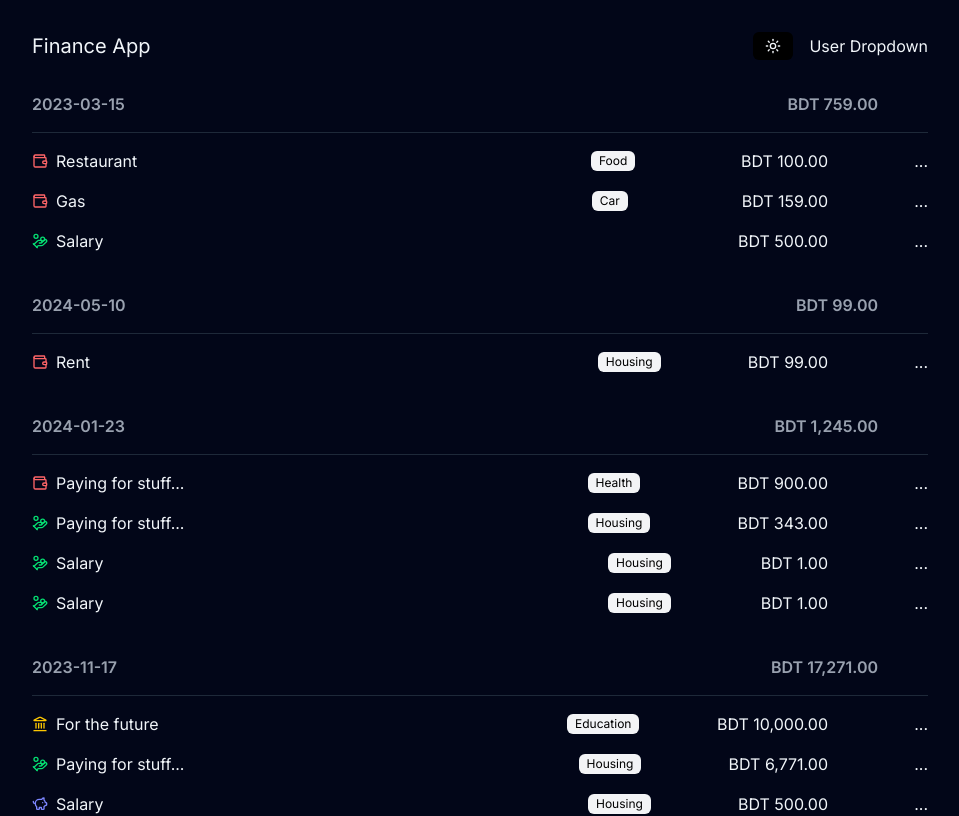
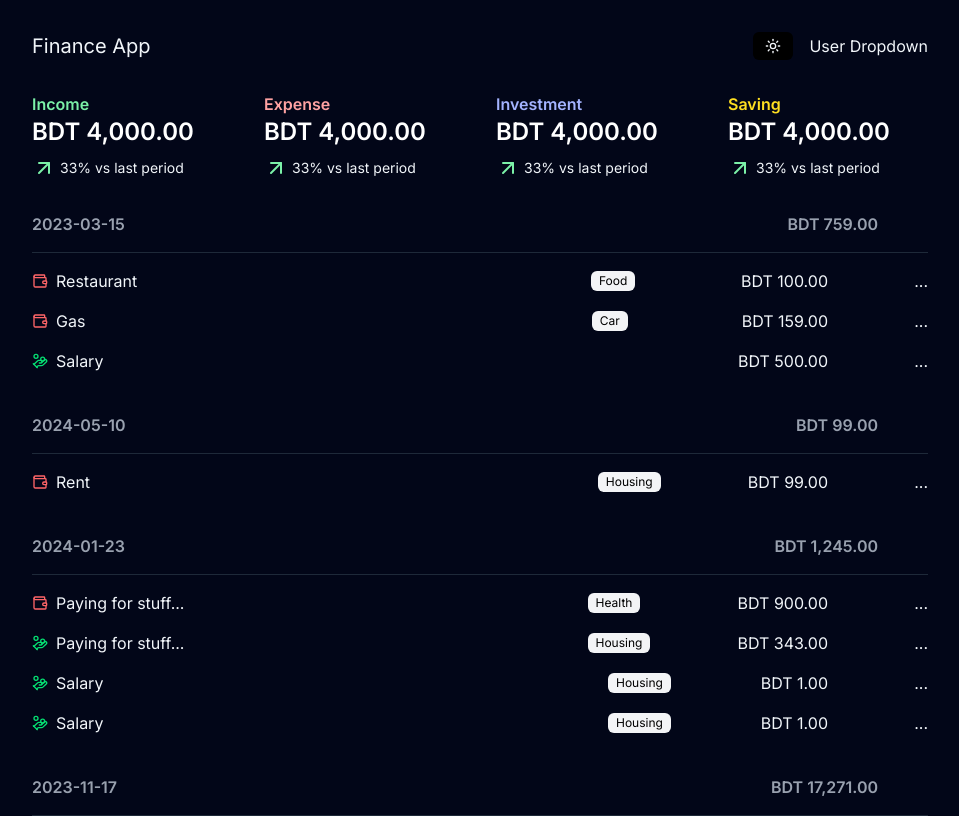
Before and after one commit to PranoySarker/finance-app-next, a Next.js app: page /dashboard in a window 1280 px wide. Shown: the top 816 px of the page, without its empty margins (160-1119 px from the left). Built offline with nearby package versions, Linux system fonts and the light colour scheme; no server answers; data requests are answered from the project's data file.

Commit message:
create trend  component for dashboard

```diff
--- a/app/dashboard/components/TransactionListFallback.js
+++ b/app/dashboard/components/TransactionListFallback.js
@@ -3,7 +3,7 @@ import React from "react";
 
 const TransactionListFallback = () => {
   return (
-    <div className="space-y-4">
+    <div className="space-y-10">
       <TransactionItemSkeleton />
       <TransactionItemSkeleton />
       <TransactionItemSkeleton />
--- /dev/null
+++ b/app/dashboard/components/TrendDashboad.js
@@ -0,0 +1,10 @@
+import Trend from "@/components/Trend";
+
+const TrendDashboad = async ({ type }) => {
+  const response = await fetch(`http://localhost:3100/trends/${type}`);
+  const { amount, prevAmount } = await response.json();
+
+  return <Trend amount={amount} prevAmount={prevAmount} type={type} />;
+};
+
+export default TrendDashboad;
--- a/app/dashboard/page.js
+++ b/app/dashboard/page.js
@@ -1,14 +1,29 @@
 import React, { Suspense } from "react";
 import TransactionList from "./components/TransactionList";
 import TransactionListFallback from "./components/TransactionListFallback";
+import TrendDashboad from "./components/TrendDashboad";
 
 const DashBoardHomePage = () => {
   return (
-    <div>
+    <>
+      <section className="mb-8 grid grid-cols-2 lg:grid-cols-4 gap-8">
+        <Suspense>
+          <TrendDashboad type="Income" />
+        </Suspense>
+        <Suspense>
+          <TrendDashboad type="Expense" />
+        </Suspense>
+        <Suspense>
+          <TrendDashboad type="Investment" />
+        </Suspense>
+        <Suspense>
+          <TrendDashboad type="Saving" />
+        </Suspense>
+      </section>
       <Suspense fallback={<TransactionListFallback />}>
         <TransactionList />
       </Suspense>
-    </div>
+    </>
   );
 };
 
--- a/package.json
+++ b/package.json
@@ -7,7 +7,7 @@
     "build": "next build",
     "start": "next start",
     "lint": "next lint",
-    "json-server": "json-server --watch db.json --port 3100"
+    "json-server": "json-server --watch db.json --port 3100 "
   },
   "dependencies": {
     "json-server": "^0.17.4",
```
